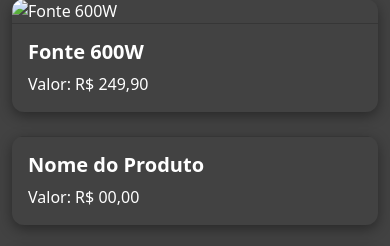
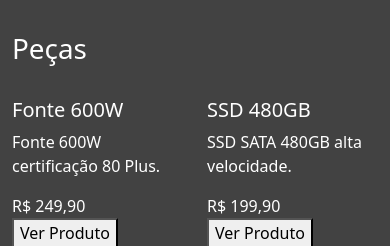
Before and after one commit to hugolin151/Projeto_ECommerce, a PHP site: page /home.php in a window 390 px wide; the page is wider, and only the part inside the window is pictured. Shown: the part 2461-2707 px from the top of that part. Run offline with PHP 8.4, Linux system fonts and the light colour scheme; data comes from the database, SQL or seed files in the repository; grey boxes are pictures that could not be loaded.

Commit message:
home quase finalizado

```diff
--- a/web/views/Home/home.php
+++ b/web/views/Home/home.php
@@ -1,9 +1,22 @@
 <?php
 require_once __DIR__ . '/../../app/repositores/Conecta.php';
 
-$sql = $pdo->query("SELECT * FROM produto");
-$produtos = $sql->fetchAll(PDO::FETCH_ASSOC);
+// Função para buscar produtos por categoria
+function buscarProdutos($pdo, $categoriaID) {
+    try {
+        $sql = "SELECT * FROM produto WHERE categoria_id = :cat ORDER BY id DESC LIMIT 4";
+        $stmt = $pdo->prepare($sql);
+        $stmt->execute(['cat' => $categoriaID]);
+        return $stmt->fetchAll(PDO::FETCH_ASSOC);
+    } catch (Exception $e) {
+        return []; // evita warnings
+    }
+}
 
+// Garantindo que NUNCA fiquem nulas
+$produtos    = buscarProdutos($pdo, 1,2) ?? [];
+$perifericos = buscarProdutos($pdo, 1) ?? [];
+$pecas       = buscarProdutos($pdo, 2) ?? [];
 ?>
 
 <!DOCTYPE html>
@@ -13,11 +26,11 @@
     <meta charset="UTF-8">
     <meta name="viewport" content="width=device-width, initial-scale=1.0">
     <link href="https://cdn.jsdelivr.net/npm/bootstrap@5.3.8/dist/css/bootstrap.min.css" rel="stylesheet">
-
+    <link rel="stylesheet" href="../../public/css/home.css">
+    <link rel="stylesheet" href="../../public/css/style.css">
     <link rel="stylesheet" href="https://cdn.jsdelivr.net/npm/bootstrap-icons@1.11.1/font/bootstrap-icons.css">
 
-  <title>Document</title>
-  <link rel="stylesheet" href="../../public/css/home.css">
+    <title>Home</title>
 </head>
 
 <body>
@@ -73,221 +86,97 @@
         </div>
     </div>
 
-  <!-- PAINEL EXPANDIDO -->
-  <div id="dropdown-content" class="dropdown-panel d-none">
-    <div class="container py-4 text-white">
-
-      <div id="conteudo-hardware" class="submenu-content d-none">
-        <h4>Hardware</h4>
-        <div class="d-flex gap-4 mt-3 flex-wrap">
-          <a href="#" class="text-white">Processadores</a>
-          <a href="#" class="text-white">Placas-mãe</a>
-          <a href="#" class="text-white">Placas de Vídeo</a>
-          <a href="#" class="text-white">Memória RAM</a>
-        </div>
-      </div>
-
-      <div id="conteudo-perifericos" class="submenu-content d-none">
-        <h4>Periféricos</h4>
-        <div class="d-flex gap-4 mt-3 flex-wrap">
-          <a href="#" class="text-white">Teclados</a>
-          <a href="#" class="text-white">Mouses</a>
-          <a href="#" class="text-white">Headsets</a>
-          <a href="#" class="text-white">Mousepads</a>
-        </div>
-      </div>
-
-    </div>
-  </div>
-
     <!-- CARROSSEL -->
     <div id="carouselExample" class="carousel slide">
         <div class="carousel-inner">
             <div class="carousel-item active">
-        <img src="computador-em-centro-de-dados-gerenciando-recursos-de-rede-usando-software-de-arvore-de-nos.jpg"
-          class="d-block w-100" alt="...">
+                <img src="../../public/img/SUPER SALE(AGORA TA CERTO).png" class="d-block w-100" alt="...">
             </div>
             <div class="carousel-item">
-        <img src="scripts-em-execucao-em-monitores-de-pcs-de-mesa-atualizando-servidores-em-centros-de-dados.jpg"
-          class="d-block w-100" alt="...">
+                <img src="../../public/img/BLACK FRIDAY(AGORA TA CERTO).png" class="d-block w-100" alt="...">
             </div>
             <div class="carousel-item">
-        <img src="..." class="d-block w-100" alt="...">
+                <img src="../../public/img/SUPER SALE(AGORA TA CERTO).png" class="d-block w-100" alt="...">
             </div>
         </div>
         <button class="carousel-control-prev" type="button" data-bs-target="#carouselExample" data-bs-slide="prev">
             <span class="carousel-control-prev-icon"></span>
-      <span class="visually-hidden">Previous</span>
         </button>
         <button class="carousel-control-next" type="button" data-bs-target="#carouselExample" data-bs-slide="next">
             <span class="carousel-control-next-icon"></span>
-      <span class="visually-hidden">Next</span>
         </button>
     </div>
 
+    <!-- LISTA DE PRODUTOS -->
+    <div class="container py-4">
 
-  <!-- CARDS (SEM ALTERAR NADA) -->
-  <div class="container py-4">
-    <h2 class="mb-4">Promoções</h2>
-    <div class="row row-cols-1 row-cols-md-4 g-4">
-  <?php foreach ($produtos as $produto):  ?>
-      <div class="col">
-         <a href="/Projeto_ECommerce/web/views/Produto/produto.php?id=<?php echo $produto['id']; ?>" class="text-decoration-none text-dark">
-        <div class="card h-100">
-          <img src="<?php echo $produto['img']; ?>" class="card-img-top" alt="<?php echo $produto['nome']; ?>">
-          <div class="card-body">
-            <h5 class="card-title"> <?php echo $produto['nome']; ?></h5>
-            <p class="card-text">Valor: R$ <?php echo number_format($produto['preco'], 2, ',', '.'); ?></p>
+    <!-- ==================== PRODUTOS ==================== -->
+    <h1 class="section-title">Produtos</h1>
+    <div class="row g-4">
+
+        <?php foreach ($produtos as $p): ?>
+        <div class="col-6 col-sm-4 col-md-3">
+            <div class="product-card">
+                <div class="product-img">
+                    <img src="<?= htmlspecialchars($p['img']) ?>" alt="">
+                </div>
+                <h5 class="product-title"><?= htmlspecialchars($p['nome']) ?></h5>
+                <p class="product-desc"><?= htmlspecialchars($p['descricao']) ?></p>
+                <div class="product-price">R$ <?= number_format($p['preco'], 2, ',', '.') ?></div>
+                <a href="/Projeto_ECommerce/web/views/Produto/produto.php?id=<?= $p['id'] ?>">
+    <button class="btn-buy">Ver Produto</button>
+</a>
             </div>
         </div>
+        <?php endforeach; ?>
+
+    </div>
+
+    <!-- ==================== PERIFÉRICOS ==================== -->
+    <h1 class="section-title mt-5">Periféricos</h1>
+    <div class="row g-4">
+
+        <?php foreach ($perifericos as $p): ?>
+        <div class="col-6 col-sm-4 col-md-3">
+            <div class="product-card">
+                <div class="product-img">
+                    <img src="<?= htmlspecialchars($p['img']) ?>" alt="">
+                </div>
+                <h5 class="product-title"><?= htmlspecialchars($p['nome']) ?></h5>
+                <p class="product-desc"><?= htmlspecialchars($p['descricao']) ?></p>
+                <div class="product-price">R$ <?= number_format($p['preco'], 2, ',', '.') ?></div>
+                <a href="/Projeto_ECommerce/web/views/Produto/produto.php?id=<?= $p['id'] ?>">
+    <button class="btn-buy">Ver Produto</button>
 </a>
             </div>
+        </div>
         <?php endforeach; ?>
-      <div class="col">
-        <div class="card h-100">
-          <img src="<?php echo $produto['img']; ?>" class="card-img-top">
-          <div class="card-body">
-            <h5 class="card-title">Nome do Produto</h5>
-            <p class="card-text">Valor: R$ 00,00</p>
+
+    </div>
+
+    <!-- ==================== PEÇAS ==================== -->
+    <h1 class="section-title mt-5">Peças</h1>
+    <div class="row g-4">
+
+        <?php foreach ($pecas as $p): ?>
+        <div class="col-6 col-sm-4 col-md-3">
+            <div class="product-card">
+                <div class="product-img">
+                    <img src="<?= htmlspecialchars($p['img']) ?>" alt="">
+                </div>
+                <h5 class="product-title"><?= htmlspecialchars($p['nome']) ?></h5>
+                <p class="product-desc"><?= htmlspecialchars($p['descricao']) ?></p>
+                <div class="product-price">R$ <?= number_format($p['preco'], 2, ',', '.') ?></div>
+                <a href="/Projeto_ECommerce/web/views/Produto/produto.php?id=<?= $p['id'] ?>">
+    <button class="btn-buy">Ver Produto</button>
+</a>
             </div>
         </div>
-      </div>
+        <?php endforeach; ?>
 
-      <div class="col">
-        <div class="card h-100">
-          <img src="img/produto3.jpg" class="card-img-top" alt="Produto 3">
-          <div class="card-body">
-            <h5 class="card-title">Nome do Produto</h5>
-            <p class="card-text">Valor: R$ 00,00</p>
-          </div>
-        </div>
-      </div>
-
-      <div class="col">
-        <div class="card h-100">
-          <img src="img/produto4.jpg" class="card-img-top" alt="Produto 4">
-          <div class="card-body">
-            <h5 class="card-title">Nome do Produto</h5>
-            <p class="card-text">Valor: R$ 00,00</p>
-          </div>
-        </div>
-      </div>
-
-      <div class="col">
-        <div class="card h-100">
-          <img src="img/produto5.jpg" class="card-img-top" alt="Produto 5">
-          <div class="card-body">
-            <h5 class="card-title">Nome do Produto</h5>
-            <p class="card-text">Valor: R$ 00,00</p>
-          </div>
-        </div>
-      </div>
-
-      <div class="col">
-        <div class="card h-100">
-          <img src="img/produto6.jpg" class="card-img-top" alt="Produto 6">
-          <div class="card-body">
-            <h5 class="card-title">Nome do Produto</h5>
-            <p class="card-text">Valor: R$ 00,00</p>
-          </div>
-        </div>
     </div>
 
 </div>
-
-    <!-- Periféricos -->
-    <h2 class="mt-5 mb-4">Periféricos</h2>
-    <div class="row row-cols-1 row-cols-md-4 g-4">
-
-      <div class="col">
-        <div class="card h-100">
-          <img src="img/periferico1.jpg" class="card-img-top" alt="Periférico 1">
-          <div class="card-body">
-            <h5 class="card-title">Nome do Produto</h5>
-            <p class="card-text">Valor: R$ 00,00</p>
-          </div>
-        </div>
-      </div>
-
-      <div class="col">
-        <div class="card h-100">
-          <img src="img/periferico2.jpg" class="card-img-top" alt="Periférico 2">
-          <div class="card-body">
-            <h5 class="card-title">Nome do Produto</h5>
-            <p class="card-text">Valor: R$ 00,00</p>
-          </div>
-        </div>
-      </div>
-
-      <div class="col">
-        <div class="card h-100">
-          <img src="img/periferico3.jpg" class="card-img-top" alt="Periférico 3">
-          <div class="card-body">
-            <h5 class="card-title">Nome do Produto</h5>
-            <p class="card-text">Valor: R$ 00,00</p>
-          </div>
-        </div>
-      </div>
-
-      <div class="col">
-        <div class="card h-100">
-          <img src="img/periferico4.jpg" class="card-img-top" alt="Periférico 4">
-          <div class="card-body">
-            <h5 class="card-title">Nome do Produto</h5>
-            <p class="card-text">Valor: R$ 00,00</p>
-          </div>
-        </div>
-      </div>
-
-    </div>
-
-    <!-- Peças -->
-    <h2 class="mt-5 mb-4">Peças</h2>
-    <div class="row row-cols-1 row-cols-md-4 g-4">
-
-      <div class="col">
-        <div class="card h-100">
-          <img src="img/peca1.jpg" class="card-img-top" alt="Peça 1">
-          <div class="card-body">
-            <h5 class="card-title">Nome do Produto</h5>
-            <p class="card-text">Valor: R$ 00,00</p>
-          </div>
-        </div>
-      </div>
-
-      <div class="col">
-        <div class="card h-100">
-          <img src="img/peca2.jpg" class="card-img-top" alt="Peça 2">
-          <div class="card-body">
-            <h5 class="card-title">Nome do Produto</h5>
-            <p class="card-text">Valor: R$ 00,00</p>
-          </div>
-        </div>
-      </div>
-
-      <div class="col">
-        <div class="card h-100">
-          <img src="img/peca3.jpg" class="card-img-top" alt="Peça 3">
-          <div class="card-body">
-            <h5 class="card-title">Nome do Produto</h5>
-            <p class="card-text">Valor: R$ 00,00</p>
-          </div>
-        </div>
-      </div>
-
-      <div class="col">
-        <div class="card h-100">
-          <img src="img/peca4.jpg" class="card-img-top" alt="Peça 4">
-          <div class="card-body">
-            <h5 class="card-title">Nome do Produto</h5>
-            <p class="card-text">Valor: R$ 00,00</p>
-          </div>
-        </div>
-      </div>
-
-    </div>
-  </div>
-
     <!-- FOOTER -->
     <footer class="text-white mt-5">
         <div class="container py-3">
@@ -310,8 +199,6 @@
         </div>
     </footer>
 
-
     <script src="https://cdn.jsdelivr.net/npm/bootstrap@5.3.8/dist/js/bootstrap.bundle.min.js"></script>
 </body>
-
 </html>
```
Lines whose indentation alone changed are shown as unchanged.
